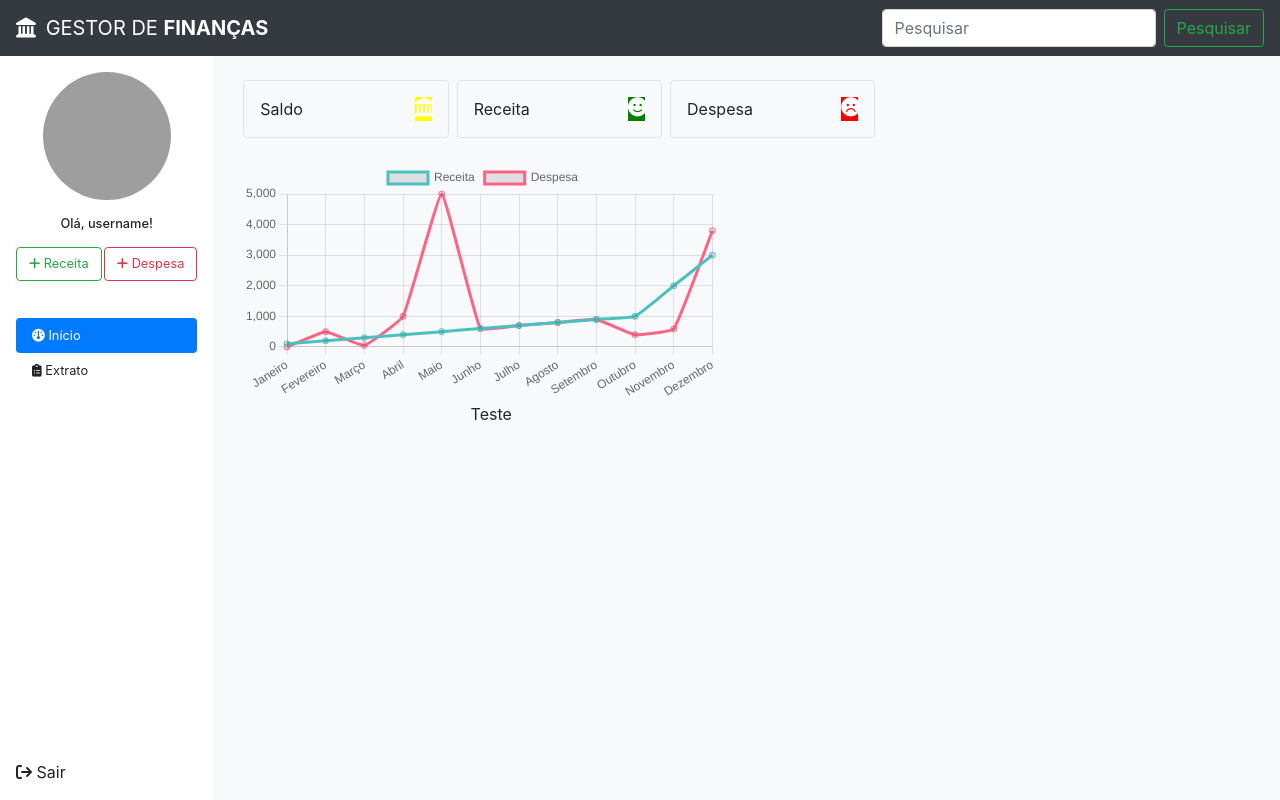
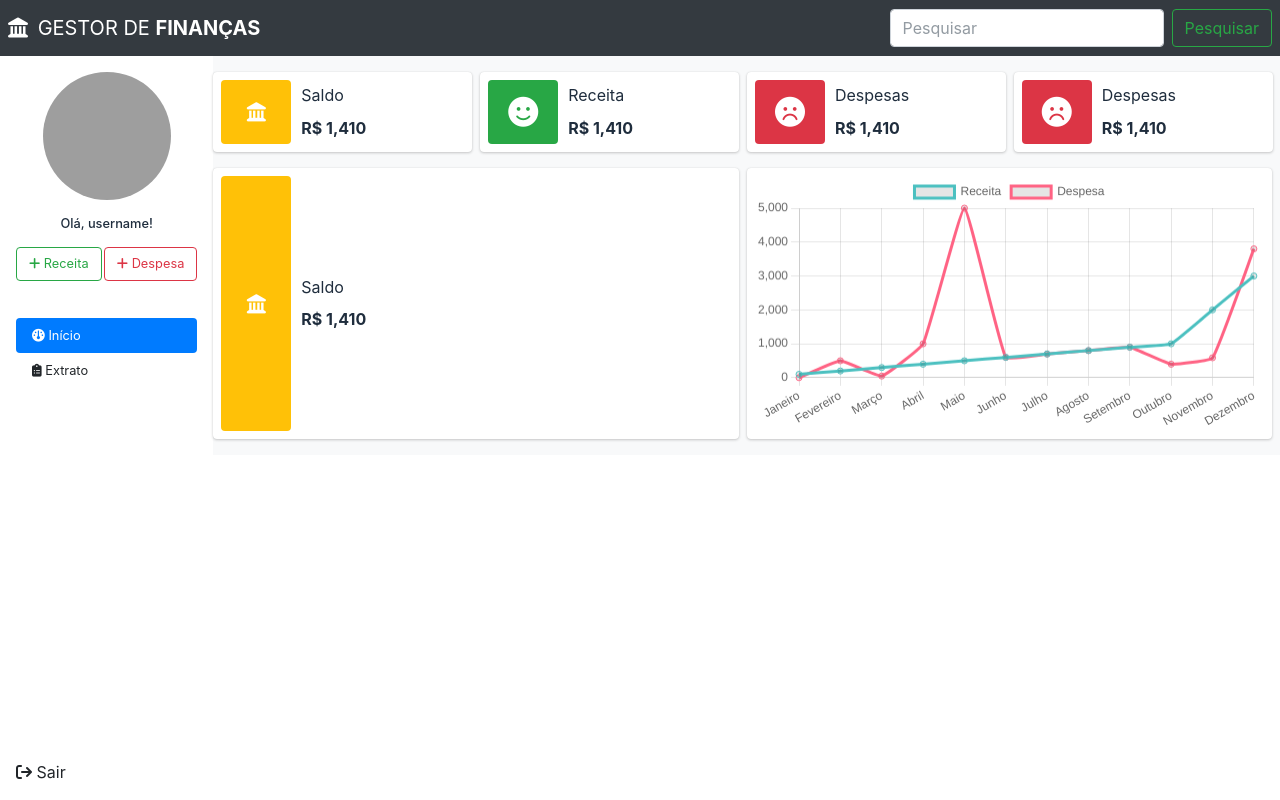
Before and after one commit to ifpi-picos/finance-management, a Django app: page /dashboard in a window 1280 px wide. Run offline with Django 4.2, Linux system fonts and the light colour scheme; data comes from the database, SQL or seed files in the repository; some libraries are stand-ins or nearby versions; grey boxes are pictures that could not be loaded.

Commit message:
Criação do grid inicial

```diff
--- a/financeapp/templates/financeapp/dashboard.html
+++ b/financeapp/templates/financeapp/dashboard.html
@@ -2,30 +2,55 @@
 {% load static %}
 {% block title %}Gestor de Finanças - Início{% endblock title %}
 {% block content %}
-<div class="col-md-10 content bg-light mt-4">
-  <div class="container mt-2">
+<div class="row dashboard-content">
+  <div class="col">
+    <div class="row d-flex mt-3">
+      <div class="col info-box bg-white mr-2">
+        <span class="info-box-icon bg-warning"><i class="fas fa-landmark text-white-1" style="color: white;"></i></span>
+        <div class="info-box-content">
+          <span class="info-box-text">Saldo</span>
+          <span class="info-box-number">R$ 1,410</span>
+        </div>
+      </div>
+      <div class="col info-box bg-white mr-2">
+        <span class="info-box-icon bg-success"><i class="fas fa-smile"></i></span>
+        <div class="info-box-content">
+          <span class="info-box-text">Receita</span>
+          <span class="info-box-number">R$ 1,410</span>
+        </div>
+      </div>
+      <div class="col info-box bg-white mr-2">
+        <span class="info-box-icon bg-danger"><i class="fas fa-frown"></i></span>
+        <div class="info-box-content">
+          <span class="info-box-text">Despesas</span>
+          <span class="info-box-number">R$ 1,410</span>
+        </div>
+      </div>
+      <div class="col info-box bg-white">
+        <span class="info-box-icon bg-danger"><i class="fas fa-frown"></i></span>
+        <div class="info-box-content">
+          <span class="info-box-text">Despesas</span>
+          <span class="info-box-number">R$ 1,410</span>
+        </div>
+      </div>
+    </div>
     <div class="row">
-      <div class="saldo col-md-3 border p-3 d-flex align-items-center rounded">
-        Saldo
-        <i class="fas fa-landmark ml-auto text-white-1 icon-background-yellow"></i>
+      <div class="col info-box bg-white mr-2">
+        <span class="info-box-icon bg-warning"><i class="fas fa-landmark text-white-1" style="color: white;"></i></span>
+        <div class="info-box-content">
+          <span class="info-box-text">Saldo</span>
+          <span class="info-box-number">R$ 1,410</span>
         </div>
-      <div class="receita col-md-3 border p-3 d-flex align-items-center ml-2 rounded">
-        Receita
-        <i class="fas fa-smile ml-auto text-white-2 icon-background-green"></i>
       </div>
-      <div class="despesa col-md-3 border p-3 d-flex align-items-center ml-2 rounded">
-        Despesa
-        <i class="fas fa-frown ml-auto text-white-3 icon-background-red"></i>
+      <div class="col info-box bg-white">
+        <canvas id="myChart">
+        </canvas>
       </div>
     </div>
   </div>
 </div>
-<div class="container text-center">
-  <div class="row mt-4">
-    <div class="col-6">
-      <canvas id="myChart">
-      </canvas>
-    </div>
+{% endblock content %}
+{% block scripts %}
 <script>
   document.addEventListener('DOMContentLoaded', function () {
     const ctx = document.getElementById('myChart').getContext('2d');
@@ -72,15 +97,5 @@
     new Chart(ctx, config);
   });
 </script>
-    </div>
-    <div class="col-6">
-      Teste
-    </div>
-  </div>
-</div>
-
-
-{% endblock content %}
-{% block scripts %}
 <script src="https://cdn.jsdelivr.net/npm/chart.js"></script>
 {% endblock scripts %}
--- a/financeapp/templates/financeapp/index.html
+++ b/financeapp/templates/financeapp/index.html
@@ -128,6 +128,9 @@
 <script src="https://code.jquery.com/jquery-3.3.1.slim.min.js" integrity="sha384-q8i/X+965DzO0rT7abK41JStQIAqVgRVzpbzo5smXKp4YfRvH+8abtTE1Pi6jizo" crossorigin="anonymous"></script>
 <script src="https://cdn.jsdelivr.net/npm/popper.js@1.14.6/dist/umd/popper.min.js" integrity="sha384-wHAiFfRlMFy6i5SRaxvfOCifBUQy1xHdJ/yoi7FRNXMRBu5WHdZYu1hA6ZOblgut" crossorigin="anonymous"></script>
 <script src="https://cdn.jsdelivr.net/npm/bootstrap@4.2.1/dist/js/bootstrap.min.js" integrity="sha384-B0UglyR+jN6CkvvICOB2joaf5I4l3gm9GU6Hc1og6Ls7i6U/mkkaduKaBhlAXv9k" crossorigin="anonymous"></script>
+
+<script src="https://cdn.jsdelivr.net/npm/admin-lte@3.1/dist/js/adminlte.min.js"></script>
+<link rel="stylesheet" href="https://cdn.jsdelivr.net/npm/admin-lte@3.1/dist/css/adminlte.min.css">
 <!-- scripts -->
 <script src="{% static 'js/main.js' %}"></script>
 {% block scripts %}{% endblock %}
```
Lines whose indentation alone changed are shown as unchanged.
